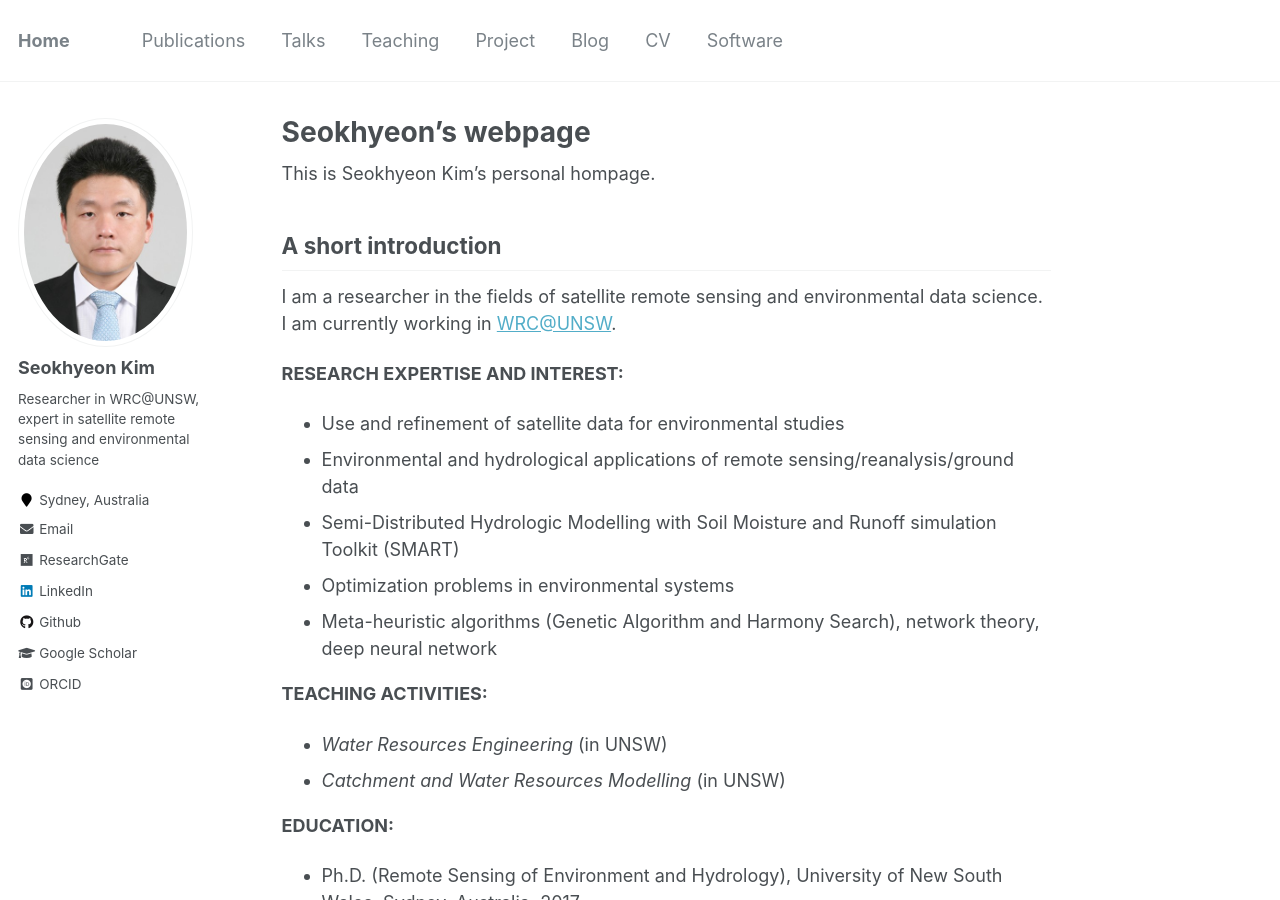
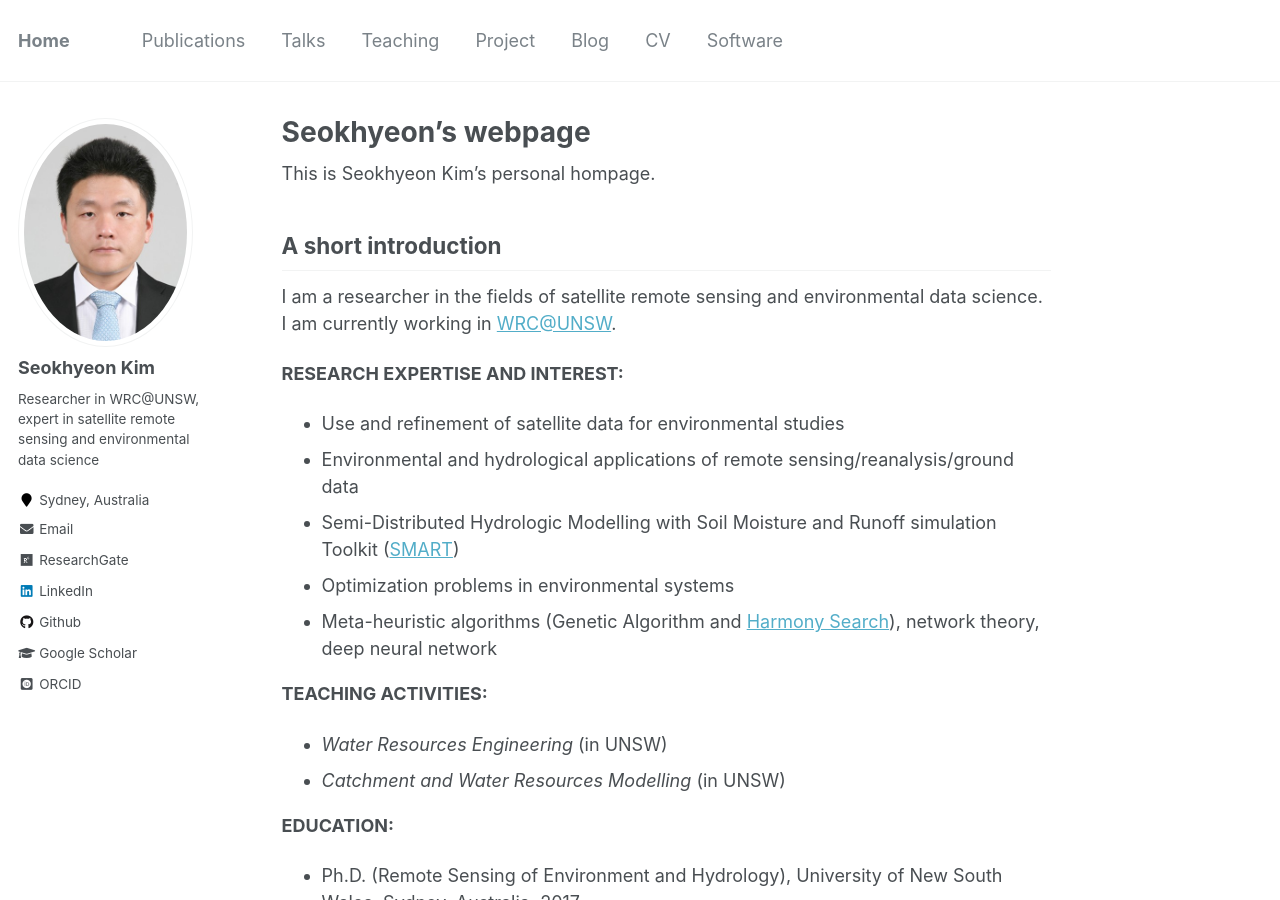
Before and after one commit to uawds/SanghoonJunWater.github.io, a Jekyll site: the page built from _pages/about.md, in a window 1280 px wide and 900 px high. Built offline with Jekyll 4.4.1, drawn with Linux system fonts in a browser that asks for light colours; some web fonts are replaced; part of the change alters nothing that is shown.

```diff
--- a/_pages/about.md
+++ b/_pages/about.md
@@ -16,9 +16,9 @@ I am a researcher in the fields of satellite remote sensing and environmental da
 <b>RESEARCH EXPERTISE AND INTEREST:</b>
 * Use and refinement of satellite data for environmental studies
 * Environmental and hydrological applications of remote sensing/reanalysis/ground data
-* Semi-Distributed Hydrologic Modelling with Soil Moisture and Runoff simulation Toolkit (SMART)
+* Semi-Distributed Hydrologic Modelling with Soil Moisture and Runoff simulation Toolkit ([SMART](https://github.com/hooriajami/SMART))
 * Optimization problems in environmental systems
-* Meta-heuristic algorithms (Genetic Algorithm and Harmony Search), network theory, deep neural network
+* Meta-heuristic algorithms (Genetic Algorithm and [Harmony Search](https://sites.google.com/a/hydroteq.com/www/)), network theory, deep neural network
 
 <b>TEACHING ACTIVITIES:</b>
 * <i>Water Resources Engineering</i> (in UNSW)
```
